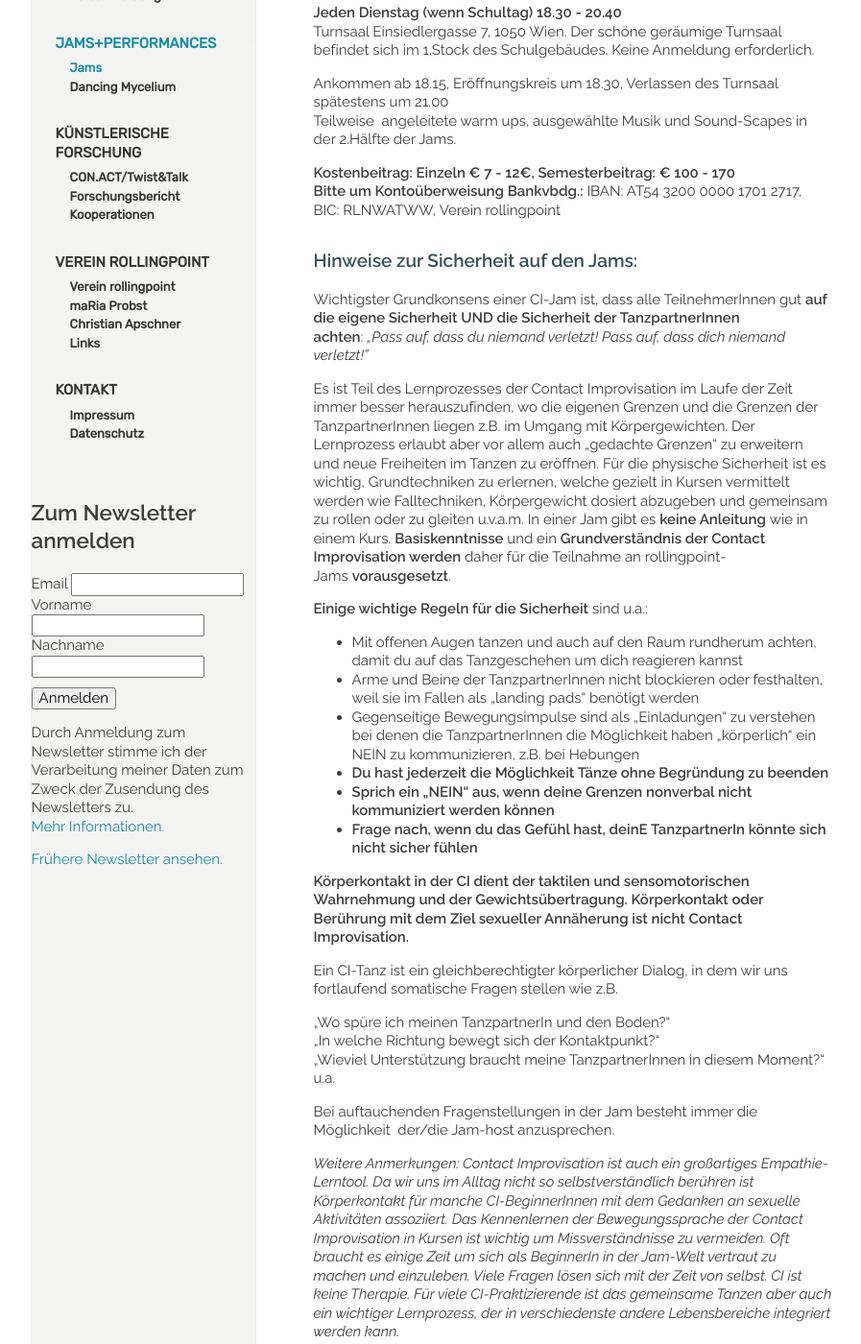
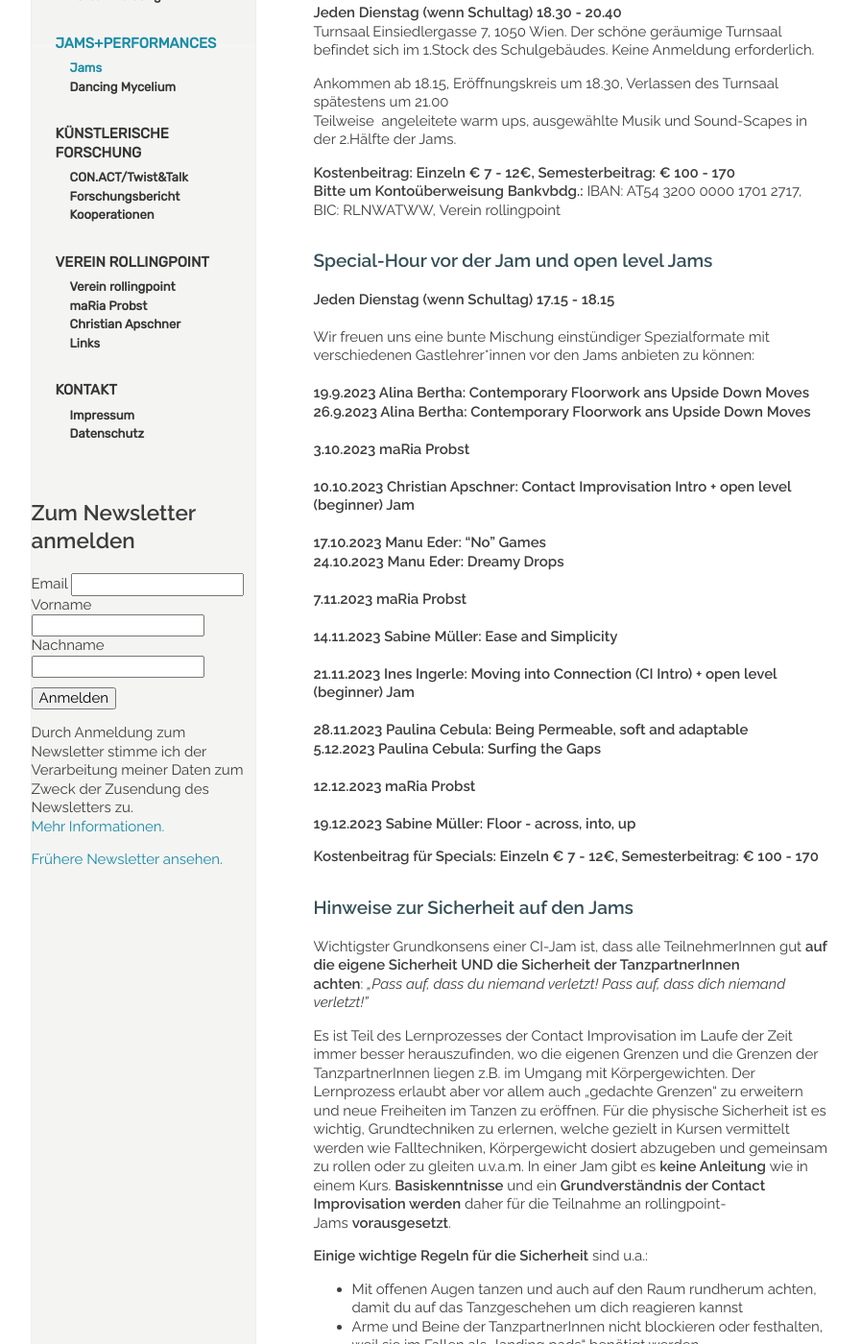
Before and after one commit to manulari/rollingpointat, a Jekyll site: the page built from _pages_de/jams.md, in a window 1280 px wide and 1400 px high, scrolled down 416 px. Shown: the whole window at 96% size, without its empty margins (152-1049 px from the left). Built offline with Jekyll 4.4.1, drawn with Linux system fonts in a browser that asks for light colours; comment, search, counter and statistics services are not loaded.

Commit message:
Update page (de) “jams”

```diff
--- a/_pages_de/jams.md
+++ b/_pages_de/jams.md
@@ -20,9 +20,46 @@ Teilweise  angeleitete warm ups, ausgewählte Musik und Sound-Scapes in der 2.H
 **Kostenbeitrag: Einzeln € 7 - 12€, Semesterbeitrag: € 100 - 170**\
 **Bitte um Kontoüberweisung Bankvbdg.:** IBAN: AT54 3200 0000 1701 2717, BIC: RLNWATWW, Verein rollingpoint
 
+### **Special-Hour vor der Jam und open level Jams**
+
+**Jeden Dienstag (wenn Schultag) 17.15 - 18.15**\
+\
+Wir freuen uns eine bunte Mischung einstündiger Spezialformate mit verschiedenen Gastlehrer*innen vor den Jams anbieten zu können:\
+\
+**19.9.2023   Alina Bertha: Contemporary Floorwork ans Upside Down Moves**\
+**26.9.2023  Alina Bertha: Contemporary Floorwork ans Upside Down Moves**\
+\
+**3.10.2023   maRia Probst**\
+\
+**10.10.2023 Christian Apschner: Contact Improvisation Intro + open level (beginner) Jam**\
+\
+**17.10.2023 Manu Eder: "No" Games**\
+**24.10.2023 Manu Eder: Dreamy Drops**\
+\
+**7.11.2023    maRia Probst**\
+\
+**14.11.2023 Sabine Müller: Ease and Simplicity**\
+\
+**21.11.2023 Ines Ingerle: Moving into Connection (CI Intro) + open level (beginner) Jam**\
+\
+**28.11.2023 Paulina Cebula: Being Permeable, soft and adaptable**\
+**5.12.2023 Paulina Cebula: Surfing the Gaps**\
+\
+**12.12.2023 maRia Probst**\
+\
+**19.12.2023 Sabine Müller: Floor - across, into, up**
+
+**Kostenbeitrag für Specials: Einzeln € 7 - 12€, Semesterbeitrag: € 100 - 170**
 
 
-### **Hinweise zur Sicherheit auf den Jams:**
+
+
+
+
+
+
+
+### **Hinweise zur Sicherheit auf den Jams**
 
 Wichtigster Grundkonsens einer CI-Jam ist, dass alle TeilnehmerInnen gut **auf die eigene Sicherheit UND die Sicherheit der TanzpartnerInnen achten**: *„Pass auf, dass du niemand verletzt! Pass auf, dass dich niemand verletzt!"*
 
```
